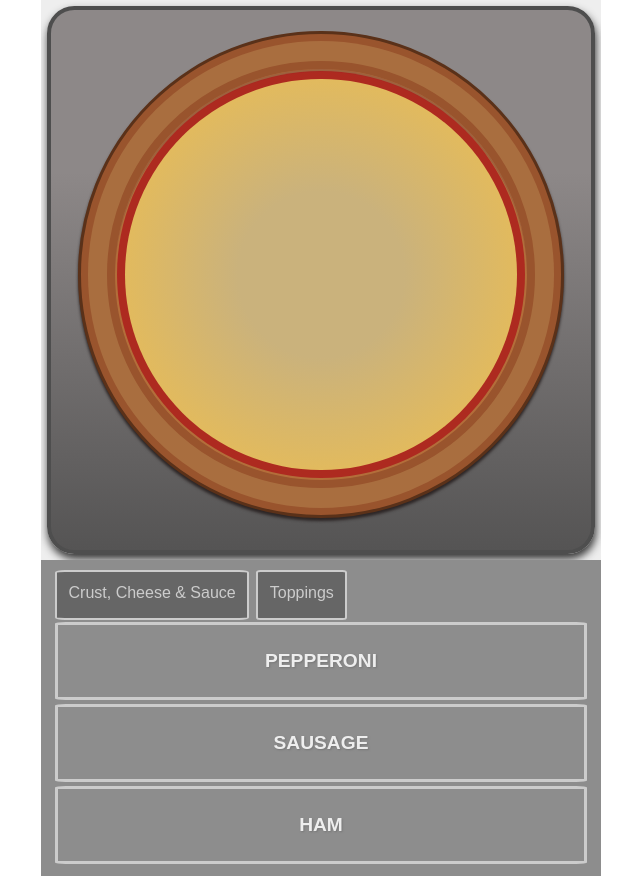
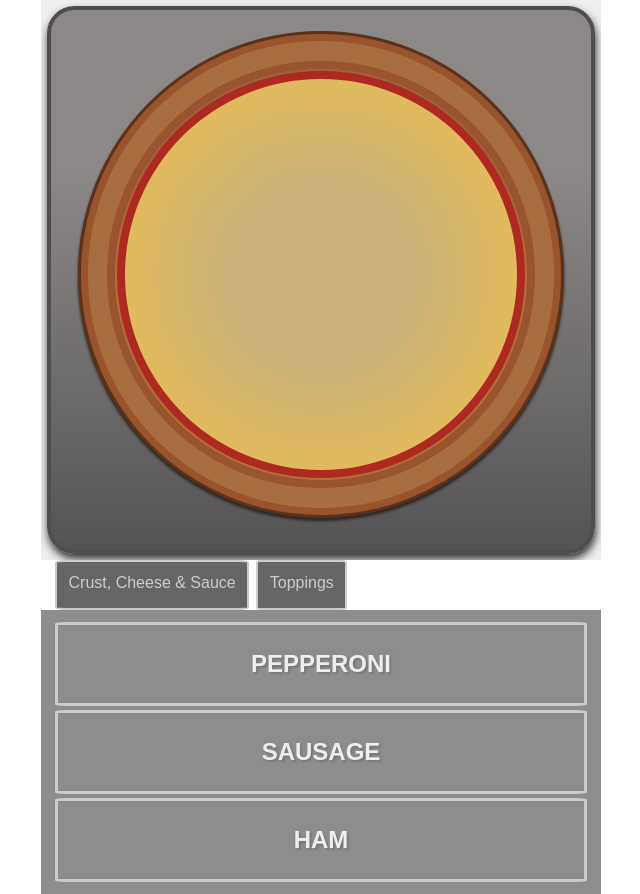
Before and after one commit to EricZimmer/Pizzafy, a React app: page / in a window 1280 px wide. Shown: the whole page, without its empty margins (319-959 px from the left). Built offline with nearby package versions, Linux system fonts and the light colour scheme.

Commit message:
added topping toggle on/off

```diff
--- a/src/components/ControlGroup/BuildControls/BuildControls.css
+++ b/src/components/ControlGroup/BuildControls/BuildControls.css
@@ -19,6 +19,7 @@
   border: 3px solid #ccc;
   border-radius: 2%;
   width: 95%;
+  position:relative;
 }
 
 .ControlGroup {
@@ -49,15 +50,31 @@
 
 }
 
+.Checked {
+  width: 30px;
+  height: 30px;
+  border: 3px solid red;
+  color: #ddd;
+  font-size: 1.4rem;
+  font-weight: bold;
+  text-align: center;
+  border-radius: 10%;
+  position: absolute;
+  padding-bottom: 2px;
+  top: 23px;
+  right: 10px;
+  background-color: tomato;
+}
+
 .Label {
   padding: 10px 5px;
   font-weight: bold;
-  font-size: 1.2rem;
+  font-size: 1.5rem;
   display: block;
   color: #eee;
   margin: auto;
   user-select: none;
-  text-shadow: 1px 1px 2px #777;
+  text-shadow: 2px 2px 2px #777;
 }
 
 .Label:hover {
--- a/src/components/ControlGroup/BuildControls/BuildControls.js
+++ b/src/components/ControlGroup/BuildControls/BuildControls.js
@@ -26,16 +26,21 @@ class BuildControls extends Component {
   }
 
   componentDidUpdate() {
-    //this.props.addTopping(this.props.topping, this.state);
+
 
   }
   componentWillUpdate() {
 
   }
 
+  componentWillMount() {
+
+  }
+
 
   toppingToggle = (e, side, amount) => {
     e.preventDefault();
+    e.stopPropagation();
     /* this.props.addTopping(this.props.topping, side, amount); */
 
     const stateAmount = this.state[amount];
@@ -93,21 +98,51 @@ class BuildControls extends Component {
       this.props.addTopping(this.props.topping, reg, extr);
     });
     console.log('updatedtoggle= ', updateToggle);
-    this.setState({
+    /* this.setState({
       pepperoni: [amount, side].join('__')
-    });
+    }); */
 
 
     //this.props.addTopping(e, name, side, amount, toggle);
   }
 
+  toggleOn = (e) => {
+    //e.stopPropagation();
+    /* this.setState({
+      [IngrTypes.REGULAR]: {
+        ...this.state[IngrTypes.REGULAR],
+        [IngrTypes.WHOLE] :true
+      }
+    }); */
+    if(!this.props.toggled) {
+
+      this.toppingToggle(e, IngrTypes.WHOLE, IngrTypes.REGULAR);
+      this.props.clicked(e);
+    }
+  }
+
+  toggleOff = (e) => {
+    this.setState({
+      [IngrTypes.REGULAR]: {
+        [IngrTypes.LEFT]: false,
+        [IngrTypes.WHOLE]: false,
+        [IngrTypes.RIGHT]: false
+      },
+      [IngrTypes.EXTRA]: {
+        [IngrTypes.LEFT]: false,
+        [IngrTypes.WHOLE]: false,
+        [IngrTypes.RIGHT]: false
+      }
+    });
+    this.props.clearTopping(e);
+  }
 
   render() {
 
     const regular = this.state.REGULAR;
     const extra = this.state.EXTRA;
     const topping = this.props.topping;
-
+    const toggledOn = this.props.toggled;
 
     const controlsRegular = Object.keys(regular).map(reg => {
       return <BuildControl
@@ -136,10 +171,12 @@ class BuildControls extends Component {
 
     const controls = (
       <div id={this.props.topping} className={classes.BuildControls}
-        onClick={(e) => this.props.clicked(e)}>
-        <div className={classes.Label}>
-          {this.props.topping}
-        </div>
+        onClick={(e) => this.toggleOn(e)}>
+        <div className={classes.Label}>{this.props.topping}</div>
+        { this.props.toggled ?
+        <div className={classes.Checked} onClick={(e) => this.toggleOff(e)}>
+          X
+        </div> : null}
         {this.props.toggled ?
           <Auxhoc>
             <div className={classes.BuildControl}>{controlsRegular}</div>
--- a/src/components/ControlGroup/ControlGroup.js
+++ b/src/components/ControlGroup/ControlGroup.js
@@ -41,7 +41,23 @@ class ControlGroup extends Component {
     this.setState({...initState});
   }
 
-  toppingGroupToggle = (e) => {
+  toppingGroupToggleOn = (e) => {
+    e.preventDefault();
+    e.stopPropagation();
+    const id = e.target.id || e.target.parentNode.id;
+    console.log('id= ', id);
+    if(id && this.state[id].toggled === false) {
+
+      this.setState({
+        ...this.state,
+        [id]: {
+
+          toggled: !this.state[id].toggled
+        }
+      });
+    }
+  }
+  toppingGroupToggleOff = (e) => {
     e.preventDefault();
     e.stopPropagation();
     const id = e.target.id || e.target.parentNode.id;
@@ -56,6 +72,7 @@ class ControlGroup extends Component {
         }
       });
     }
+    this.props.clearTopping(id);
   }
 
   setToppingControls = (meatOrVeg) => {
@@ -64,9 +81,11 @@ class ControlGroup extends Component {
         <BuildControls
           key={topping}
           /* id={topping} */
-          clicked={(e) => this.toppingGroupToggle(e)}
+          clicked={(e) => this.toppingGroupToggleOn(e)}
+          toggleOff={(e) => this.toppingGroupToggleOff(e)}
           topping={topping}
           addTopping={this.props.addTopping}
+          clearTopping={(e) => this.toppingGroupToggleOff(e)}
           toggled={this.state[topping].toggled}/>
       );
     });
--- a/src/components/Pizza/Pizza.css
+++ b/src/components/Pizza/Pizza.css
@@ -1,10 +1,9 @@
 .Pizza {
-  width: 320px;
+  width: 100%;
   margin: auto;
   height: 320px;
   overflow: auto;
-  text-align: center;
-  font-weight: bold;
+
   /* transform: rotateX(50deg); */
   display: flex;
   background-color: #eee;
--- /dev/null
+++ b/src/containers/PizzaBuilder/PizzaBuilder.css
@@ -0,0 +1,22 @@
+.PizzaBuilder {
+  width: 320px;
+  display: flex;
+  flex-flow: column nowrap;
+  margin: auto;
+}
+
+@media (min-width: 500px) and (min-height: 400px) {
+  .PizzaBuilder {
+    width: 480px;
+
+  }
+}
+
+
+@media (min-width: 1000px) and (min-height: 500px) {
+  .PizzaBuilder {
+
+    width: 560px;
+
+  }
+}
--- a/src/containers/PizzaBuilder/PizzaBuilder.js
+++ b/src/containers/PizzaBuilder/PizzaBuilder.js
@@ -1,6 +1,7 @@
 import React, { Component } from 'react';
 
 import Auxhoc from '../../hoc/Auxhoc';
+import classes from './PizzaBuilder.css';
 import Pizza from '../../components/Pizza/Pizza';
 import BuildHeaders from '../../components/BuildHeaders/BuildHeaders';
 import BuildControls from '../../components/ControlGroup/BuildControls/BuildControls';
@@ -48,6 +49,23 @@ class PizzaBuilder extends Component {
     //console.log(this.state.ingredients[name[side]])
   }
 
+  clearToppingHander = (name) => {
+    const newState = {
+      ...this.state,
+      ingredients: {
+        ...this.state.ingredients,
+        [IngrTypes[name]]: {
+          ...this.state.ingredients[name],
+          /* ...newTopping, */
+          [IngrTypes.REGULAR]: IngrTypes.NONE,
+          [IngrTypes.EXTRA]: IngrTypes.NONE
+        }
+
+      }
+    }
+    this.setState({...newState});
+  }
+
   render() {
     /* let ingredient = (
         <PizzaIngredient
@@ -76,22 +94,17 @@ class PizzaBuilder extends Component {
         /* console.log('ingredients = ', stIngr); */
     }
     return (
-      <Auxhoc>
+      <div className={classes.PizzaBuilder}>
         <Pizza
           ingredients={ingredients}/>
 
-
-        {/* <BuildControls
-            currentControl={this.state.currentTab}
-            clicked={(name) => this.headerClickedHandler(name)}
-            addTopping={(event, name, side, amount, toggle) => this.addToppingHandler(event, name, side, amount, toggle)}>
-        </BuildControls> */}
+        <BuildHeaders
+        clicked={ this.headerClickedHandler}/>
         <ControlGroup
-          addTopping={(name, side, amount) => this.addToppingHandler(name, side, amount) }>
-          <BuildHeaders
-          clicked={ this.headerClickedHandler}/>
+          addTopping={(name, side, amount) => this.addToppingHandler(name, side, amount) }
+          clearTopping={name => this.clearToppingHander(name)}>
         </ControlGroup>
-      </Auxhoc>
+      </div>
     );
   }
 }
```
